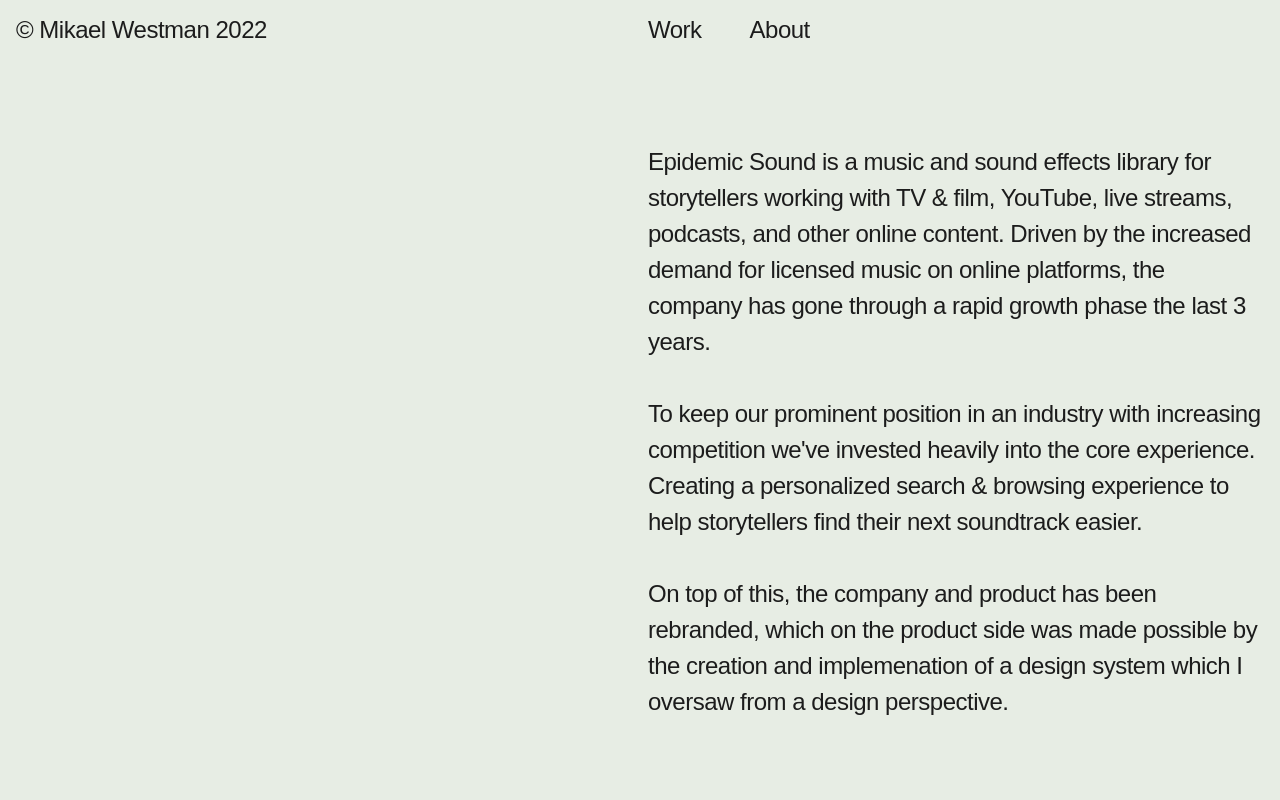
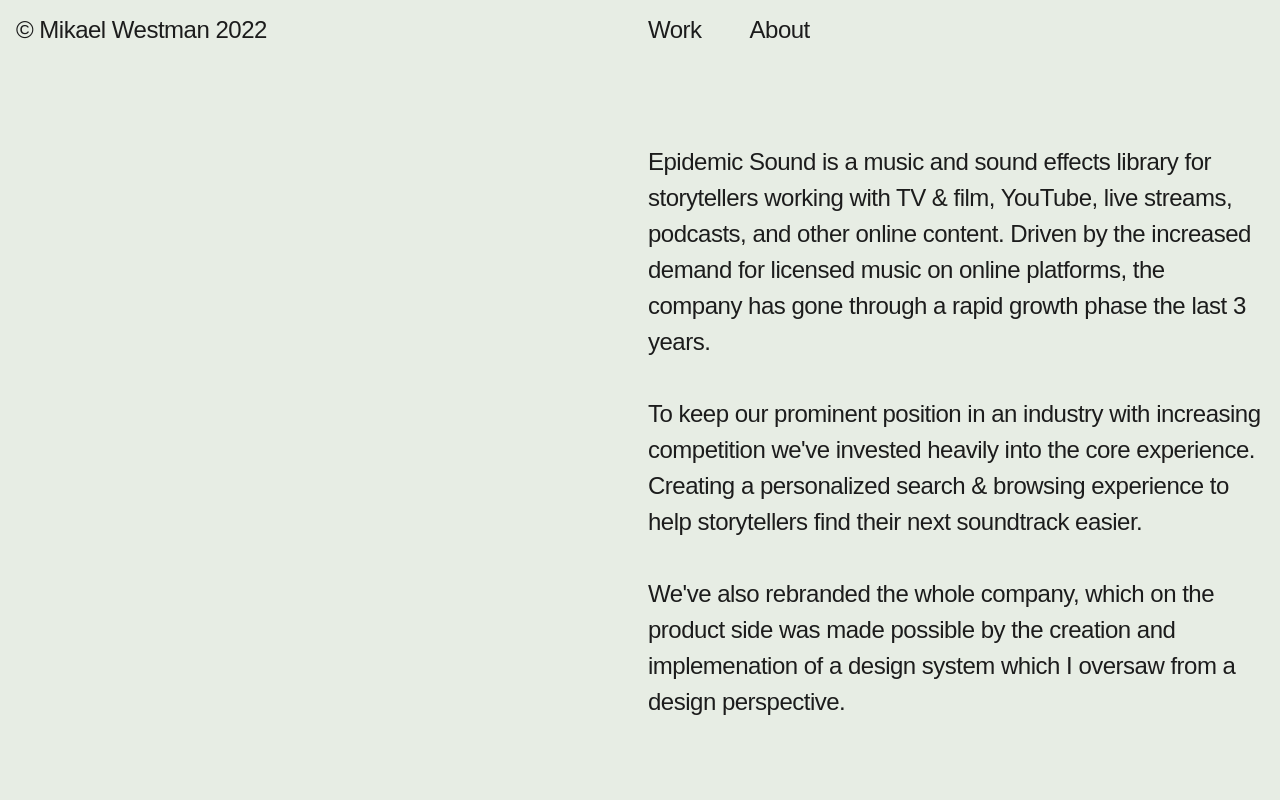
Before and after one commit to mikaelwestman/mikaelwestman.github.io, a plain HTML site: page epidemic-sound.html in a window 1280 px wide. Shown: the top 800 px of the page. Drawn offline with nearby package versions, Linux system fonts and the light colour scheme; a web font is replaced by a local one.

Commit message:
Update epidemic-sound.html

```diff
--- a/epidemic-sound.html
+++ b/epidemic-sound.html
@@ -33,7 +33,7 @@
       <div class="column">
         <p>Epidemic Sound is a music and sound effects library for storytellers working with TV & film, YouTube, live streams, podcasts, and other online content. Driven by the increased demand for licensed music on online platforms, the company has gone through a rapid growth phase the last 3 years.</p>
         <p>To keep our prominent position in an industry with increasing competition we've invested heavily into the core experience. Creating a personalized search & browsing experience to help storytellers find their next soundtrack easier.</p>
-        <p>On top of this, the company and product has been rebranded, which on the product side was made possible by the creation and implemenation of a design system which I oversaw from a design perspective.</p>
+        <p>We've also rebranded the whole company, which on the product side was made possible by the creation and implemenation of a design system which I oversaw from a design perspective.</p>
       </div>
     </div>
 
```
